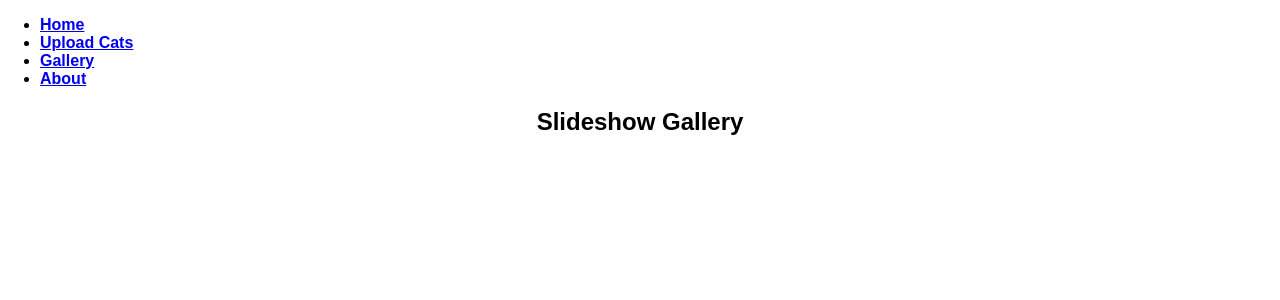
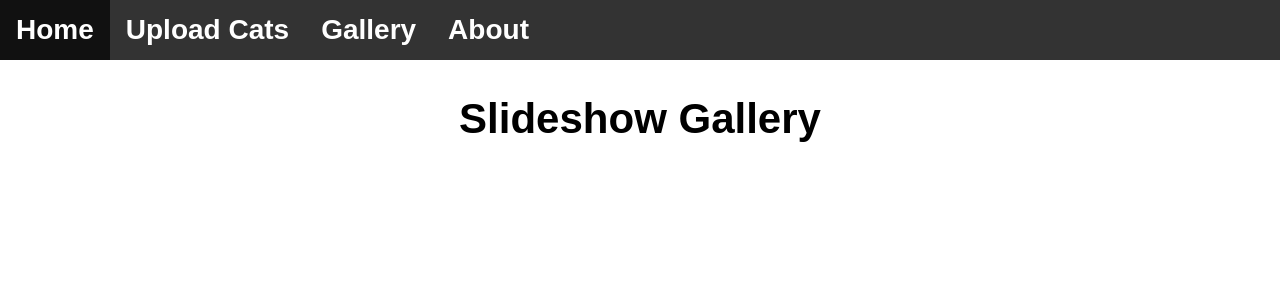
Before and after one commit to ispyhumanfly/catland, a Flask app: page /gallery in a window 1280 px wide. Shown: the top 300 px of the page. Run offline with Flask 2, Linux system fonts and the light colour scheme; data that the repository does not hold is empty.

Commit message:
Added some css so it looks nice. will fix it up tomorrow

```diff
--- /dev/null
+++ b/app/assets/styles/main.css
@@ -0,0 +1,34 @@
+body {
+    font-size: 28px;
+  }
+
+  ul {
+    list-style-type: none;
+    margin: 0;
+    padding: 0;
+    overflow: hidden;
+    background-color: #333;
+    position: -webkit-sticky; /* Safari */
+    position: sticky;
+    top: 0;
+  }
+
+  li {
+    float: left;
+  }
+
+  li a {
+    display: block;
+    color: white;
+    text-align: center;
+    padding: 14px 16px;
+    text-decoration: none;
+  }
+
+  li a:hover {
+    background-color: #111;
+  }
+
+  .active {
+    background-color: #4CAF50;
+  }
--- a/app/templates/layout.html
+++ b/app/templates/layout.html
@@ -1,5 +1,9 @@
 <!DOCTYPE html>
 <html>
+      <head>
+    <title>Flask app</title>
+    <link rel="stylesheet" href="{{ url_for('static', filename='/styles/main.css') }}">
+  </head>
   <body>
     <header>
       <div class="container">
```
